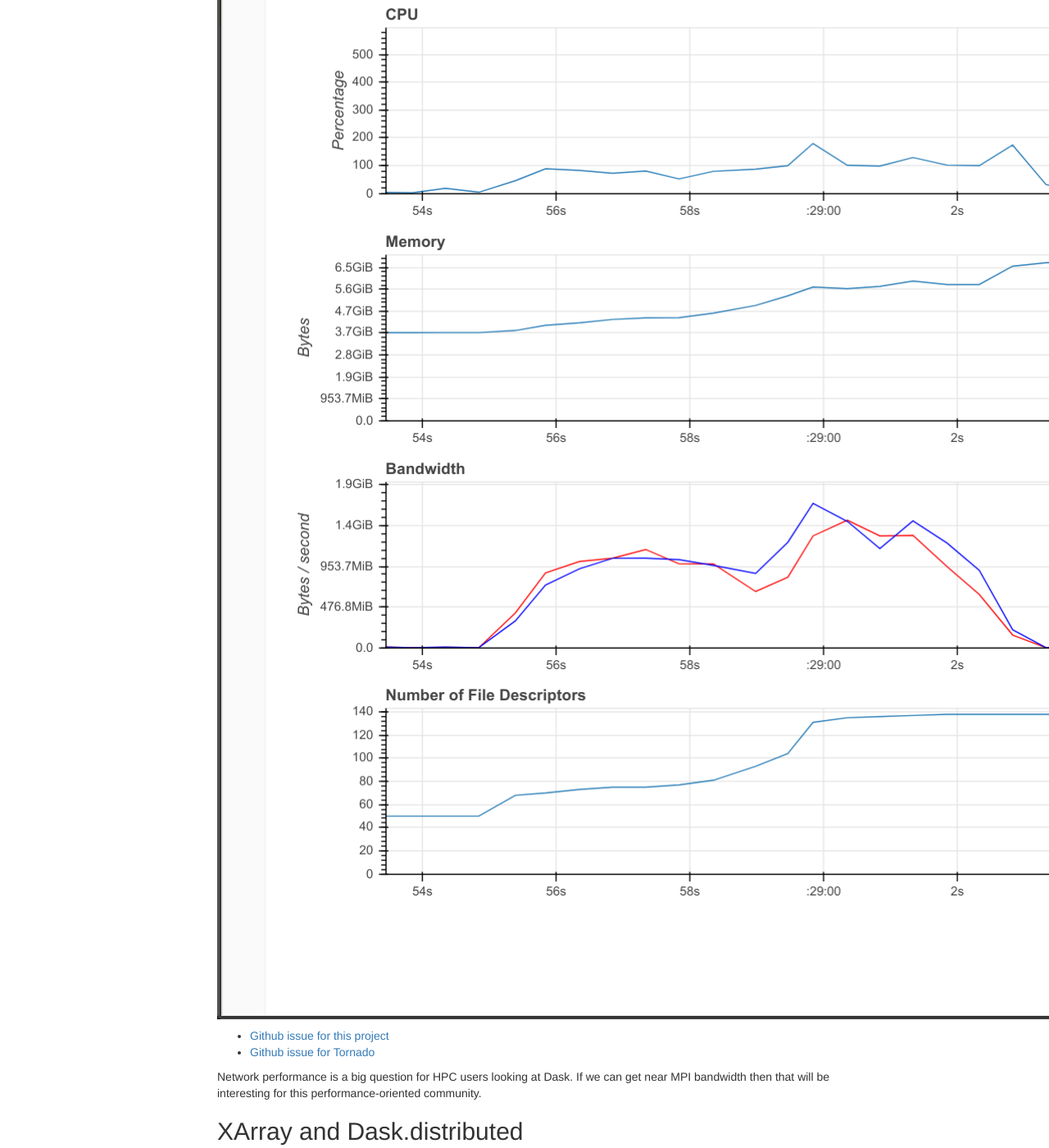
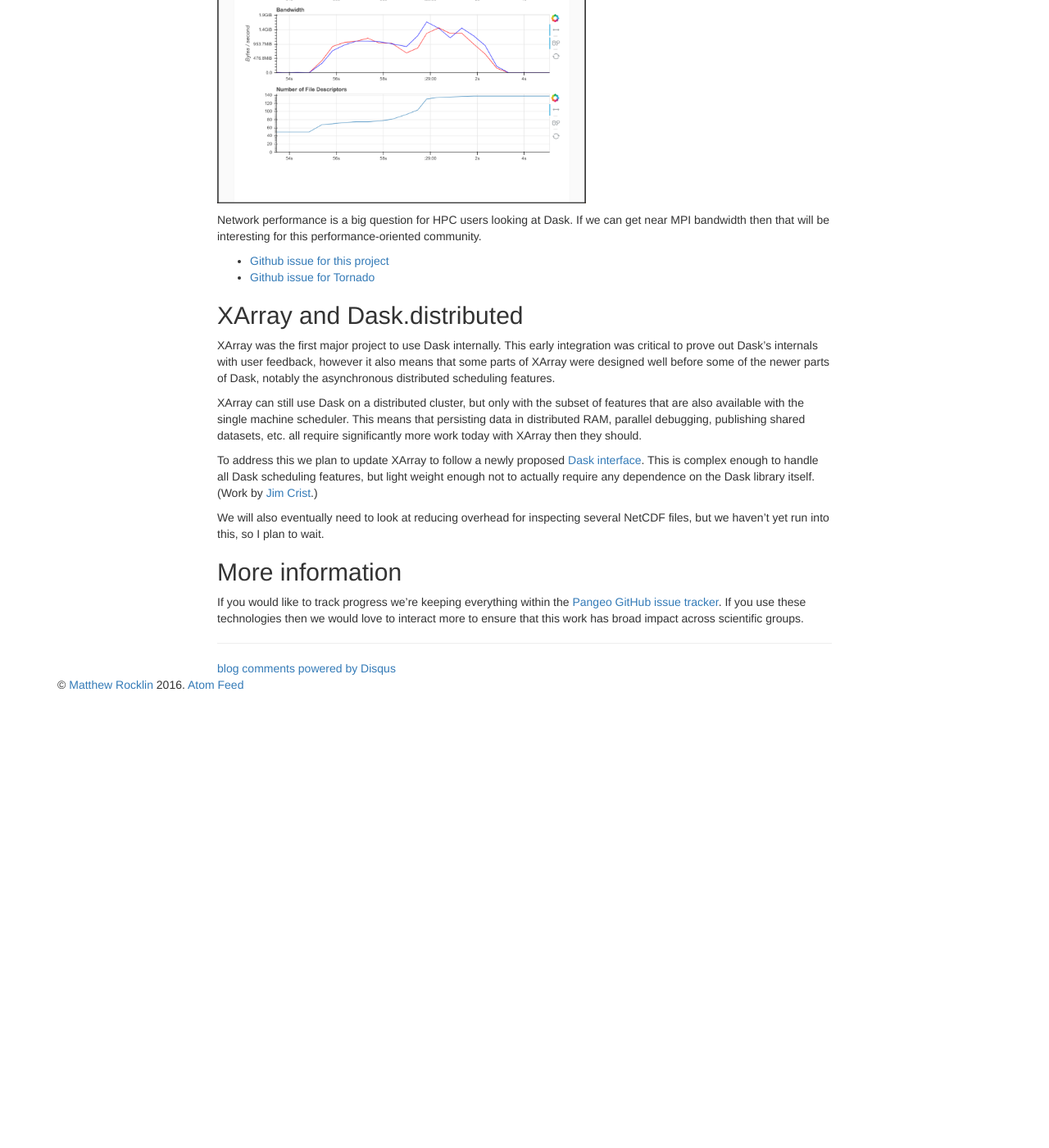
Before and after one commit to besyskymnbk/blog, a Jekyll site: the page built from _posts/work/2017-09-06-pangeo-1.md, in a window 1280 px wide and 1400 px high, scrolled down 2672 px. Shown: the whole window at 82% size. Built offline with Jekyll 4.4.1, drawn with Linux system fonts in a browser that asks for light colours; comment, search, counter and statistics services are not loaded; after the commit the page ends 3527 px from its top, so only the background shows below that; some of the changed text lies outside the part shown.

Commit message:
small updates to pangeo-1

```diff
--- a/_posts/work/2017-09-06-pangeo-1.md
+++ b/_posts/work/2017-09-06-pangeo-1.md
@@ -66,7 +69,7 @@ means that people expect to open up Jupyter notebooks, connect to clusters
 of many machines, and compute on those machines while they sit at their
 computer.
 
-<img src="{{ BASE_PATH }}/images/pangeo-dask-client.png">
+<img src="{{ BASE_PATH }}/images/pangeo-dask-client.png" width="60%">
 
 Unfortunately most job schedulers were designed for batch scheduling.  They
 will try to run your job quickly, but don't mind waiting for a few hours for a
@@ -151,14 +154,14 @@ that Dask uses under the hood.  The following image shows the diagnostic
 dashboard for one worker after a communication-heavy workload.  We see 1GB/s
 for both read and write.  We also see 100% CPU usage.
 
-<img src="{{BASE_PATH}}/images/pangeo-network.png">
-
--  [Github issue for this project](https://github.com/pangeo-data/pangeo-discussion/issues/6)
--  [Github issue for Tornado](https://github.com/tornadoweb/tornado/issues/2147)
+<a href="{{BASE_PATH}}/images/pangeo-network.png"><img src="{{BASE_PATH}}/images/pangeo-network.png" width="60%"></a>
 
 Network performance is a big question for HPC users looking at Dask.  If we can
 get near MPI bandwidth then that will be interesting for this
 performance-oriented community.
+
+-  [Github issue for this project](https://github.com/pangeo-data/pangeo-discussion/issues/6)
+-  [Github issue for Tornado](https://github.com/tornadoweb/tornado/issues/2147)
 
 
 XArray and Dask.distributed
```
Also changed, not shown: other parts of _posts/work/2017-09-06-pangeo-1.md (+3 -0 lines).
